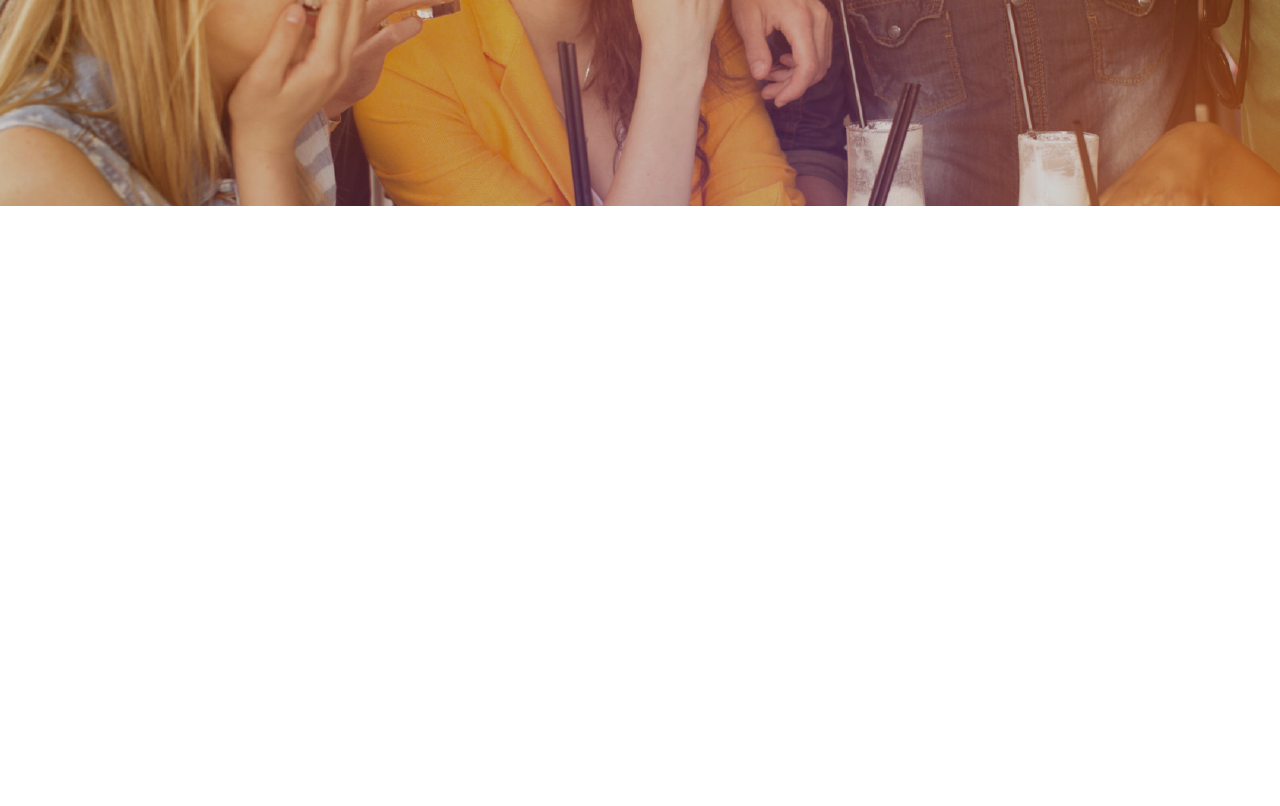
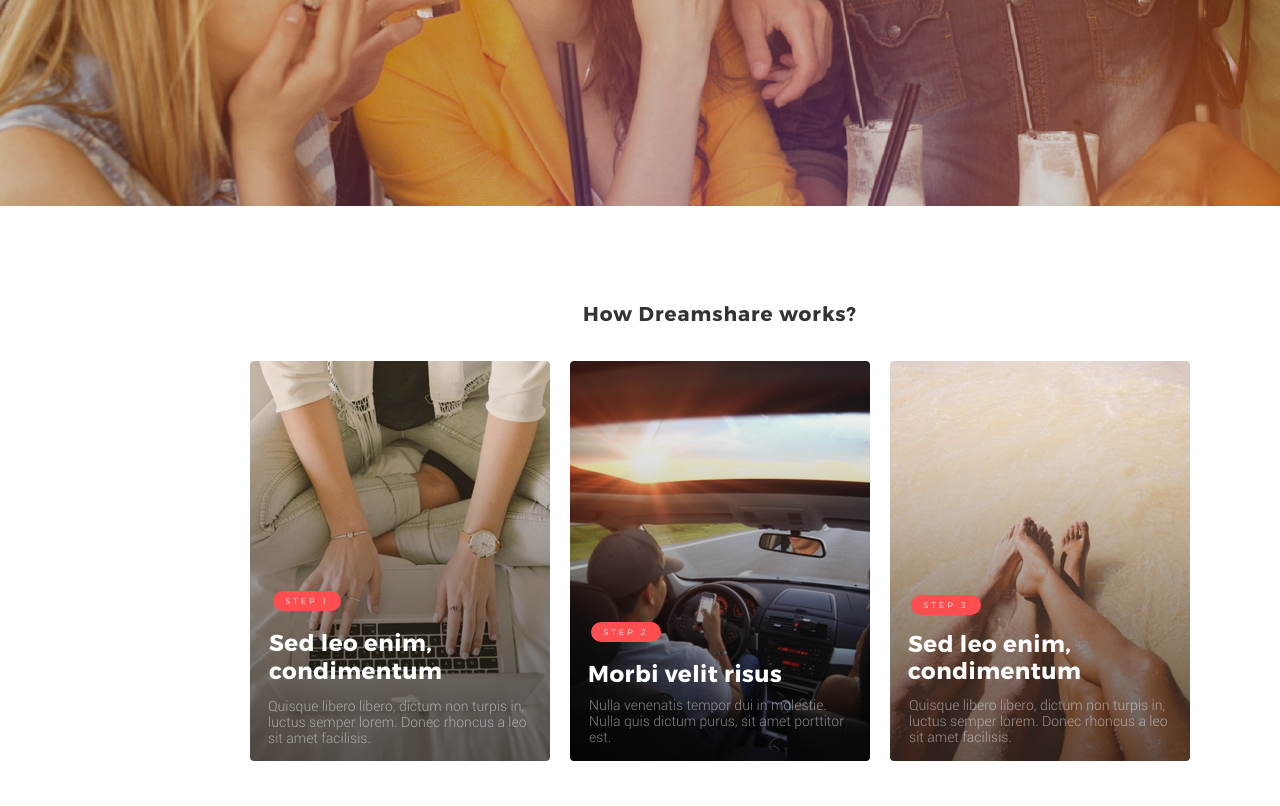
Before and after one commit to Grubiss/Digital, a plain HTML site: page index.html in a window 1280 px wide. Shown: the part 494-1300 px from the top of the page. Before the commit the page ends 800 px from the top, so only its background shows below. Drawn offline with Linux system fonts and the light colour scheme.

Commit message:
how it work

```diff
--- a/index.html
+++ b/index.html
@@ -24,6 +24,32 @@
                 <a href="#">Find your holiday partner</a>
             </div>
         </header>
+        <div class="body">
+            <div class="Howitworks">
+                <h3>How Dreamshare works?</h3>
+                <div class="steps">
+                    <div class="step step1">
+                        <span>STEP 1</span>
+                        <h3>Sed leo enim, <br> condimentum</h3>
+                        <p>
+                            Quisque libero libero, dictum non turpis in, luctus semper lorem. Donec rhoncus a leo sit amet facilisis.
+                        </p>
+                    </div>
+                    <div class="step step2">
+                        <span>STEP 2</span>
+                        <h3>Morbi velit risus</h3>
+                        <p>Nulla venenatis tempor dui in molestie. Nulla quis dictum purus, sit amet porttitor est.</p>
+                    </div>
+                    <div class="step step3">
+                        <span>STEP 3</span>
+                        <h3>Sed leo enim, <br> condimentum</h3>
+                        <p>
+                            Quisque libero libero, dictum non turpis in, luctus semper lorem. Donec rhoncus a leo sit amet facilisis.
+                        </p>
+                    </div>
+                </div>
+            </div>
+        </div>
     </div>
 </body>
 
--- a/style.css
+++ b/style.css
@@ -94,6 +94,171 @@
     background: #ff4e50;
 }
 
+.body {
+    width: 940px;
+    margin-top: 0;
+    margin-left: 250px;
+}
+
+.Howitworks {
+    height: 600px;
+    display: flex;
+    text-align: center;
+    flex-direction: column;
+}
+
+.Howitworks h3 {
+    font-family: MontserratBold;
+    letter-spacing: 1px;
+    font-size: 20px;
+    position: relative;
+    padding-top: 95px;
+    color: #333333;
+    margin-bottom: 36px;
+}
+
+.steps {
+    display: flex;
+    flex-direction: row;
+    justify-content: space-between;
+    margin: 0;
+}
+
+.step {
+    width: 300px;
+    height: 400px;
+    margin: 0;
+}
+
+.step1 {
+    background: url(step1.png) no-repeat;
+    text-align: left;
+    padding: 15px;
+    box-sizing: border-box;
+    display: flex;
+    flex-direction: column;
+    justify-content: flex-end;
+    color: white;
+}
+
+.step1 span {
+    background: #ff4e50;
+    padding: 5px 12px;
+    border-radius: 15px;
+    font-family: MontserratRegular;
+    font-size: 8px;
+    letter-spacing: 3px;
+    position: relative;
+    bottom: 31px;
+    right: 93px;
+}
+
+.step1 h3 {
+    margin: 0;
+    padding: 0;
+    position: relative;
+    left: 4px;
+    font-size: 23px;
+    bottom: 14px;
+    color: white;
+    line-height: 28px;
+    letter-spacing: 0.5px;
+}
+
+.step1 p {
+    font-family: Roboto;
+    font-size: 14px;
+    position: relative;
+    left: 3px;
+    opacity: 0.5;
+}
+
+.step2 {
+    background: url(step2.png) no-repeat;
+    padding: 19px;
+    box-sizing: border-box;
+    display: flex;
+    flex-direction: column;
+    justify-content: flex-end;
+    color: white;
+    text-align: left;
+}
+
+.step2 h3 {
+    margin: 0;
+    padding: 0;
+    color: white;
+    font-size: 23px;
+    position: relative;
+    right: 1px;
+    bottom: 8px;
+    letter-spacing: 0.5px;
+}
+
+.step2 span {
+    background: #ff4e50;
+    padding: 5px 12px;
+    border-radius: 15px;
+    font-family: MontserratRegular;
+    font-size: 8px;
+    letter-spacing: 3px;
+    position: relative;
+    bottom: 25px;
+    right: 94px;
+}
+
+.step2 p {
+    font-family: Roboto;
+    font-size: 14px;
+    position: relative;
+    left: 0px;
+    top: 3px;
+    opacity: 0.5;
+}
+
+.step3 {
+    background: url(step3.png) no-repeat;
+    padding: 19px;
+    box-sizing: border-box;
+    display: flex;
+    flex-direction: column;
+    justify-content: flex-end;
+    color: white;
+    text-align: left;
+}
+
+.step3 h3 {
+    margin: 0;
+    padding: 0;
+    color: white;
+    font-size: 23px;
+    position: relative;
+    right: 1px;
+    bottom: 11px;
+    letter-spacing: 0.5px;
+}
+
+.step3 span {
+    background: #ff4e50;
+    padding: 5px 12px;
+    border-radius: 15px;
+    font-family: MontserratRegular;
+    font-size: 8px;
+    letter-spacing: 3px;
+    position: relative;
+    bottom: 25px;
+    right: 94px;
+}
+
+.step3 p {
+    font-family: Roboto;
+    font-size: 14px;
+    position: relative;
+    left: 0px;
+    top: 3px;
+    opacity: 0.5;
+}
+
 @font-face {
     font-family: MontserratBold;
     src: url(MotserratBold.ttf);
```
Also changed, not shown: step1.png (added), step2.png (added), step3.png (added).
